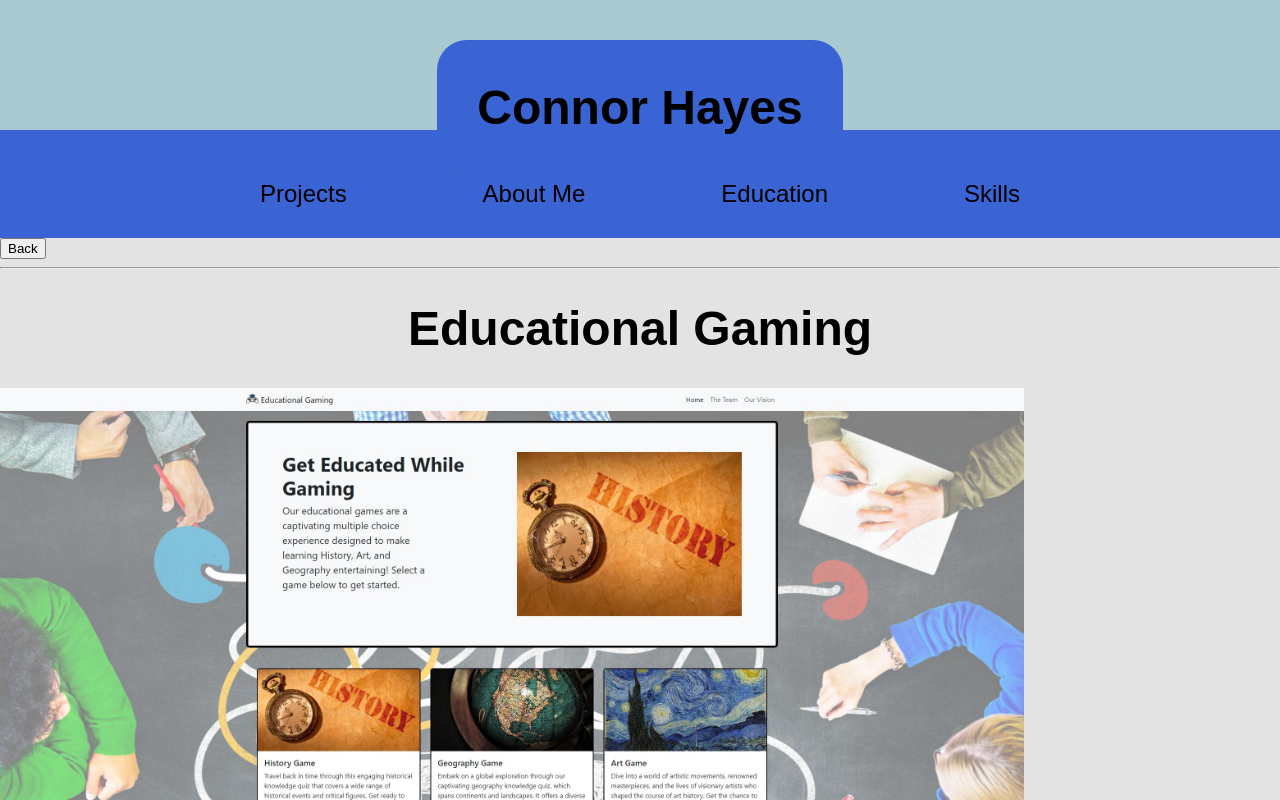
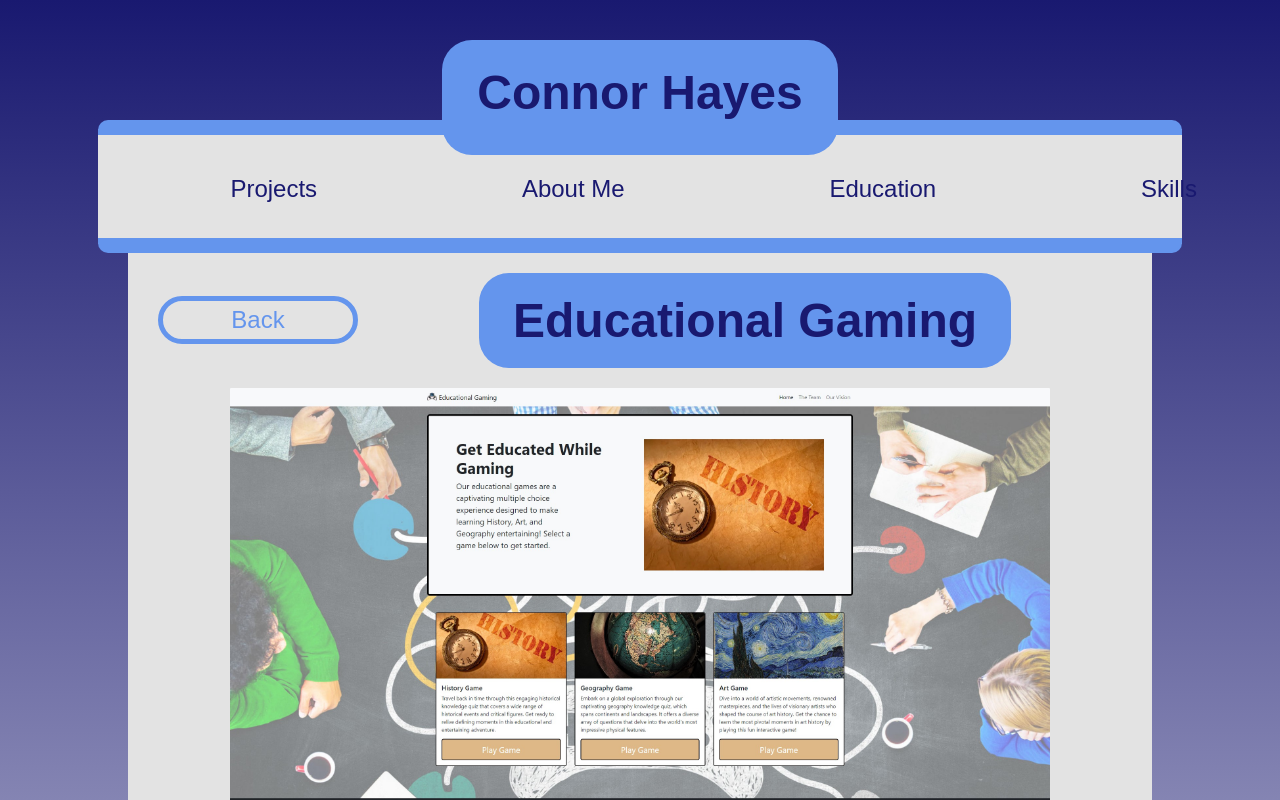
Before and after one commit to ConmHayes/Portfolio, a React (Vite) app: page /Project1 in a window 1280 px wide. Shown: the top 800 px of the page. Built offline with nearby package versions, Linux system fonts and the light colour scheme.

Commit message:
colour scheme

```diff
--- a/src/app.css
+++ b/src/app.css
@@ -1,18 +1,20 @@
 body {
-    background-color: rgb(227, 227, 227);
+    background: linear-gradient(rgb(25, 25, 112), rgb(255, 255, 255));
     font-family: 'Jost', sans-serif;
     margin: 0;
 }
+
 
 h1 {
     display: flex;
     justify-content: center;
     align-items: center;
     font-size: 48px;
+    color: midnightblue;
 }
 
 .pageTitle {
-    background-color: rgb(58, 99, 211);
+    background-color: cornflowerblue;
     /* border: solid rgba(0, 0, 0, 0.2); */
     display: flex;
     justify-content: center;
@@ -30,6 +32,7 @@ h2 {
     justify-content: center;
     align-items: center;
     font-size: 40px;
+    color: midnightblue;
 }
 
 h3 {
@@ -37,6 +40,7 @@ h3 {
     justify-content: center;
     align-items: center;
     font-size: 36px;
+    color: midnightblue;
 }
 
 h4 {
@@ -44,6 +48,7 @@ h4 {
     justify-content: center;
     align-items: center;
     font-size: 28px;
+    color: midnightblue;
 }
 
 p {
@@ -56,3 +61,14 @@ p {
 a {
     font-size: 24px;
 }
+
+button {
+    font-size: 24px;
+    color: cornflowerblue;
+    width: 200px;
+    height: 48px;
+    border-style: none;
+    border: 5px solid cornflowerblue;
+    border-radius: 30px;
+    background-color: transparent;
+}
--- a/src/components/Navbar/index.jsx
+++ b/src/components/Navbar/index.jsx
@@ -11,10 +11,10 @@ function Navbar() {
         <h1>Connor Hayes</h1>
         <ul className="nav-links">
           <div className='nav-list'>
-            <NavLink to='/' style={({ isActive }) => (isActive ? activeStyle : undefined)}>Projects</NavLink>
-            <NavLink to='/About' style={({ isActive }) => (isActive ? activeStyle : undefined)}>About Me</NavLink>
-            <NavLink to='/Education' style={({ isActive }) => (isActive ? activeStyle : undefined)}>Education</NavLink>
-            <NavLink to='/Skills' style={({ isActive }) => (isActive ? activeStyle : undefined)}>Skills</NavLink>
+            <NavLink className="nav-link" to='/' style={({ isActive }) => (isActive ? activeStyle : undefined)}>Projects</NavLink>
+            <NavLink className="nav-link" to='/About' style={({ isActive }) => (isActive ? activeStyle : undefined)}>About Me</NavLink>
+            <NavLink className="nav-link" to='/Education' style={({ isActive }) => (isActive ? activeStyle : undefined)}>Education</NavLink>
+            <NavLink className="nav-link" to='/Skills' style={({ isActive }) => (isActive ? activeStyle : undefined)}>Skills</NavLink>
           </div>
         </ul>
       </nav>
--- a/src/components/Navbar/nav.css
+++ b/src/components/Navbar/nav.css
@@ -3,7 +3,6 @@
 }
 
 nav {
-    background: rgb(167, 201, 207);
     color: rgb(0, 0, 0);
     display: flex;
     flex-direction: column;
@@ -13,31 +12,38 @@ nav {
 }
 
 nav h1 {
-    background-color: rgb(58, 99, 211);
-    margin-bottom: -45px;
-    padding: 40px;
+    background-color: cornflowerblue;
+    margin-bottom: -35px;
+    padding: 25px 35px 35px;
     border-radius: 30px;
     z-index: 1;
 }
 
 .nav-links {
-    background-color: rgb(58, 99, 211);
+    border-top: 15px solid cornflowerblue;
+    border-bottom: 15px solid cornflowerblue;
+    background-color: rgb(227, 227, 227);
     display: flex;
     justify-content: center;
-    width: 100%;
-    padding: 0;
-    padding-top: 50px;
+    width: 80%;
+    padding: 35px 30px;
     padding-bottom: 30px;
-    margin-top: 0;
-    margin-bottom: 0;
+    margin: 0px;
+    border-radius: 10px;
 }
 
 .nav-list {
-    background-color: rgb(58, 99, 211);
+    background-color: rgb(227, 227, 227);
     display: flex;
     justify-content: space-around;
     align-items: center;
-    width: 70%;
+    width: 100%;
+}
+
+.nav-link {
+    margin: 5px 10%;
+    color: midnightblue;
+    white-space: nowrap;
 }
 
 a {
--- a/src/pages/AboutPage/About.css
+++ b/src/pages/AboutPage/About.css
@@ -0,0 +1,11 @@
+.about {
+    display: flex;
+    flex-direction: column;
+    justify-content: center;
+    align-items: center;
+}
+.about img {
+    width: 20%;
+    margin: 40px;
+    border-radius: 30px;
+}
--- a/src/pages/AboutPage/index.jsx
+++ b/src/pages/AboutPage/index.jsx
@@ -3,14 +3,14 @@ function About() {
 
 
     return (
-        <>
+        <div className='about'>
         <h1 className='pageTitle'>About Me</h1>
         <img src='Photo.jpg'>
         </img>
         <p>
         I am a 2023 BSc graduate of the University of Hertfordshire, where I read Physics, with a particular interesting in computer programming. I am a driven, conscientious person who prides himself on being punctual and the ability to tackle problems with persistence and resilience. Post being a university student, I’m eager to apply my knowledge in the real world and utilise skills I have learnt in previous jobs to expand my horizons further. I strive to achieve a highest standard as possible, in any given task or situation, a quality I would always bring to the workplace.
         </p>
-        </>
+        </div>
     )
 }
 
--- a/src/pages/Project1Page/index.jsx
+++ b/src/pages/Project1Page/index.jsx
@@ -1,14 +1,15 @@
 import { useNavigate } from 'react-router-dom'
+import './project.css'
 
 function Project1() {
     const navigate = useNavigate()
 
     return (
-        <>
+        <div className='p1'>
+        <div className='backTitle'>
         <button onClick={() => navigate(`/`)}>Back</button>
-
-        <hr></hr>
-        <h1>Educational Gaming</h1>
+        <h1 className='projectTitle'>Educational Gaming</h1>
+        </div>
         <img src="/Project_1.jpg" alt="Project1" />
 
         <hr></hr>
@@ -35,7 +36,7 @@ function Project1() {
             <li>Learned what it was like to work in a team on developers</li>
             <li>Learnt how to communicate bugs and issues effectively</li>
         </ul>
-        </>
+        </div>
     )
 }
 
--- a/src/pages/Project1Page/project.css
+++ b/src/pages/Project1Page/project.css
@@ -0,0 +1,85 @@
+.p1 {
+    background-color: rgb(227, 227, 227);
+    width: 80%;
+    margin: 0 auto;
+    display: flex;
+    flex-direction: column;
+    align-items: center;
+}
+
+.backTitle {
+    display: flex;
+    justify-content: space-between;
+    align-items: center;
+    width: 100%;
+    padding: 20px;
+    box-sizing: border-box;
+}
+
+.projectTitle {
+    background-color: cornflowerblue;
+    display: flex;
+    justify-content: center;
+    align-items: center;
+    border-radius: 30px;
+    width: 50%;
+    margin: 0 auto;
+    padding: 20px;
+}
+
+.p1 button {
+    margin-left: 10px;
+}
+
+
+
+/* .p1 button {
+    margin-left: 10px;
+} */
+
+.projectCards {
+    display: flex;
+    flex-wrap: wrap;
+    justify-content: center;
+}
+
+.projectCard {
+    display: flex;
+    flex-direction: column;
+    justify-content: center;
+    align-items: center;
+    box-sizing: border-box;
+    width: 50%;
+    padding: 0;
+    margin: 0px;
+    text-align: center;
+    border-top: 2px solid rgba(49, 49, 49, 0.3);
+    height: 700px;
+}
+
+.projectCard:nth-child(even) {
+    border-left: 1px solid rgba(49, 49, 49, 0.3);
+}
+
+.projectCard:nth-child(odd) {
+    border-right: 1px solid rgba(49, 49, 49, 0.3);
+}
+
+.projectCard:nth-last-child(-n+2) {
+    border-bottom: 2px solid rgba(49, 49, 49, 0.3);
+}
+
+img {
+    max-width: 80%;
+    max-height: 80%;
+    object-fit: cover;
+    border-radius: 1px;
+}
+
+/* .p1 button{
+
+} */
+
+.pad {
+    margin: 50px;
+}
--- a/src/pages/ProjectsPage/Projects.css
+++ b/src/pages/ProjectsPage/Projects.css
@@ -1,4 +1,12 @@
+.projects {
+    background-color: rgb(227, 227, 227);
+    width: 80%;
+    margin: 0 auto;
+}
 
+.projects h1{
+    margin-bottom: 10px;
+}
 
 .projectCards {
     display: flex;
@@ -7,17 +15,45 @@
 }
 
 .projectCard {
-    width: 45%;
+    display: flex;
+    flex-direction: column;
+    justify-content: center;
+    align-items: center;
+    box-sizing: border-box;
+    width: 50%;
     padding: 0;
     margin: 0px;
     text-align: center;
+    border-top: 2px solid rgba(49, 49, 49, 0.3);
+    height: 700px;
+}
+
+.projectCard:nth-child(even) {
+    border-left: 1px solid rgba(49, 49, 49, 0.3);
+}
+
+.projectCard:nth-child(odd) {
+    border-right: 1px solid rgba(49, 49, 49, 0.3);
+}
+
+.projectCard:nth-last-child(-n+2) {
+    border-bottom: 2px solid rgba(49, 49, 49, 0.3);
+}
+
+.projects h3 {
+    color: midnightblue;
 }
 
 img {
     max-width: 80%;
-    height: auto;
+    max-height: 80%;
+    object-fit: cover;
+    border-radius: 1px;
+}
 
-}
+/* .projects button{
+
+} */
 
 .pad {
     margin: 50px;
--- a/src/pages/ProjectsPage/index.jsx
+++ b/src/pages/ProjectsPage/index.jsx
@@ -6,10 +6,10 @@ function Projects() {
     const navigate = useNavigate()
 
     return (
-        <>
+        <div className='projects'>
         <h1 className='pageTitle'>Projects</h1>
         <div className = 'projectCards'>
-        {descriptions.map((project,i) => (
+        {descriptions.map((project, i) => (
                 <article className = 'projectCard' key={i}>
                     <h3>{project.name}</h3>
                     <img src={project.img} alt={project.name} />
@@ -20,7 +20,8 @@ function Projects() {
         </div>
         <div className='pad'>
         </div>
-        </>
+
+        </div>
     )
 }
 
```
